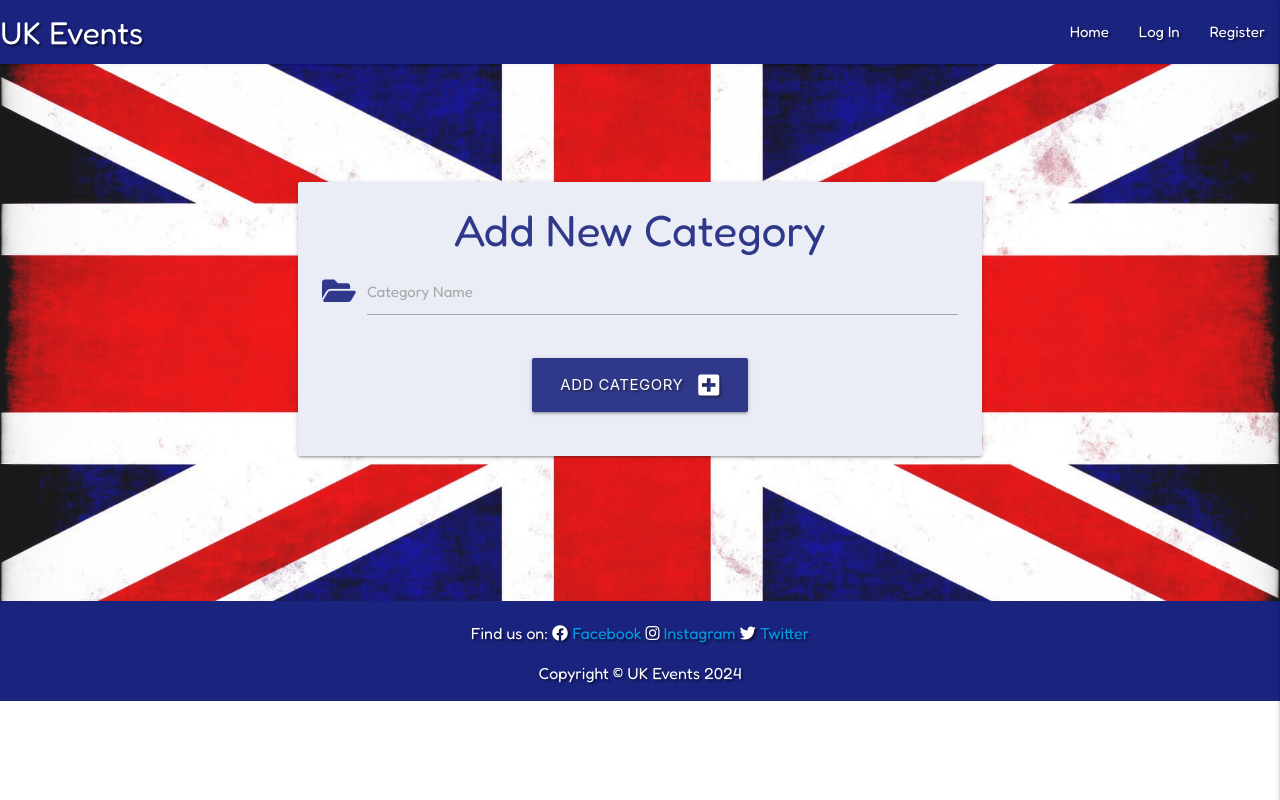
After one commit to CharlieBurton10/uk_events_list, a Flask app: page /new_category in a window 1280 px wide. The commit adds this page. Run offline with Flask 3, Linux system fonts and the light colour scheme; some libraries are stand-ins or nearby versions.

Commit message:
Add new and edit category

```diff
--- a/app.py
+++ b/app.py
@@ -167,6 +167,33 @@ def get_categories():
     return render_template("categories.html", categories=categories)
 
 
+@app.route("/new_category", methods=["GET", "POST"])
+def new_category():
+    if request.method == "POST":
+        category = {
+            "category_name": request.form.get("category_name")
+        }
+        mongo.db.categories.insert_one(category)
+        flash("New Category Added")
+        return redirect(url_for("get_categories"))
+
+    return render_template("new_category.html")
+
+
+@app.route("/edit_category/<category_id>", methods=["GET", "POST"])
+def edit_category(category_id):
+    if request.method == "POST":
+        submit = {"$set": {
+            "category_name": request.form.get("category_name")
+        }}
+        mongo.db.categories.update_one({"_id": ObjectId(category_id)}, submit)
+        flash("Category Successfully Updated")
+        return redirect(url_for("get_categories"))
+
+    category = mongo.db.categories.find_one({"_id": ObjectId(category_id)})
+    return render_template("edit_category.html", category=category)
+
+
 if __name__ == "__main__":
     app.run(host=os.environ.get("IP"),
             port=int(os.environ.get("PORT")),
--- a/templates/edit_event.html
+++ b/templates/edit_event.html
@@ -55,7 +55,7 @@
                     <div class="input-field col s12">
                         <i class="fas fa-align-left prefix indigo-text text-darken-4"></i>
                         <textarea id="event_details" name="event_details" minlength="5"
-                            maxlength="300" class="materialize-textarea validate" required>
+                            maxlength="400" class="materialize-textarea validate" required>
                         {{- event.event_details -}}
                         </textarea>
                         <label for="event_details">Event Details</label>
--- /dev/null
+++ b/templates/new_category.html
@@ -0,0 +1,32 @@
+{% extends "base.html" %}
+{% block content %}
+
+<div class="row">
+    <div class="col s12 m8 offset-m2">
+        <div class="card-panel indigo lighten-5">
+            <h3 class="center-align indigo-text text-darken-4">Add New Category</h3>
+            <form method="POST" action="{{ url_for('new_category') }}">
+                <!-- Add Category Name -->
+                <div class="row">
+                    <div class="input-field col s12">
+                        <i class="fas fa-folder-open prefix indigo-text text-darken-4"></i>
+                        <input id="category_name" name="category_name" minlength="3" maxlength="25"
+                            type="text" class="validate" required>
+                        <label for="category_name">Category Name</label>
+                    </div>
+                </div>
+                <!-- Submit Button -->
+                <div class="row">
+                    <div class="col s12 center-align">
+                        <button type="submit" class="btn-large indigo darken-4 text-shadow">
+                            Add Category <i class="fas fa-plus-square right"></i>
+                        </button>
+                    </div>
+                </div>
+            </form>
+        </div>
+    </div>
+</div>
+
+
+{% endblock %}
--- a/templates/new_event.html
+++ b/templates/new_event.html
@@ -50,7 +50,7 @@
                     <div class="input-field col s12">
                         <i class="fas fa-align-left prefix indigo-text text-darken-4"></i>
                         <textarea id="event_details" name="event_details" minlength="5"
-                            maxlength="200" class="materialize-textarea validate" required></textarea>
+                            maxlength="400" class="materialize-textarea validate" required></textarea>
                         <label for="event_details">Event Details</label>
                     </div>
                 </div>
```
Also changed, not shown: templates/categories.html (+9 -2 lines), templates/edit_category.html (added, +35 -0 lines).
